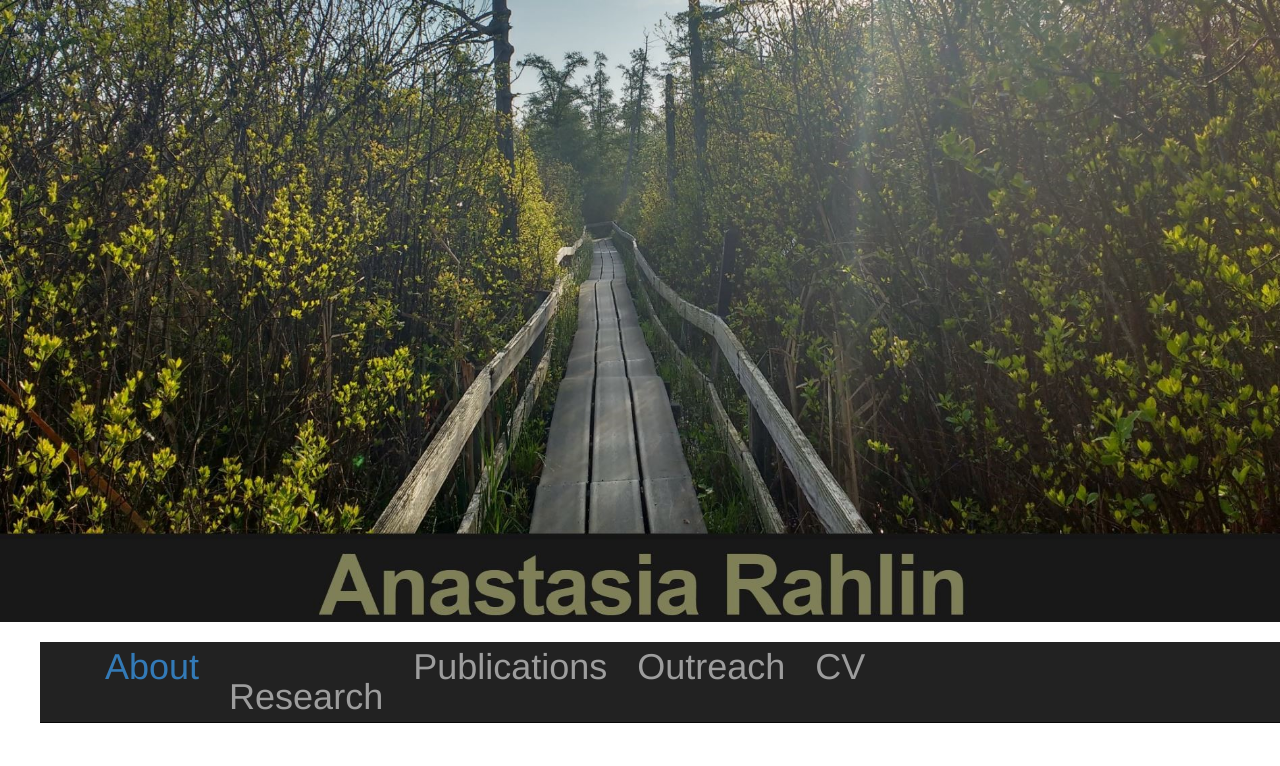
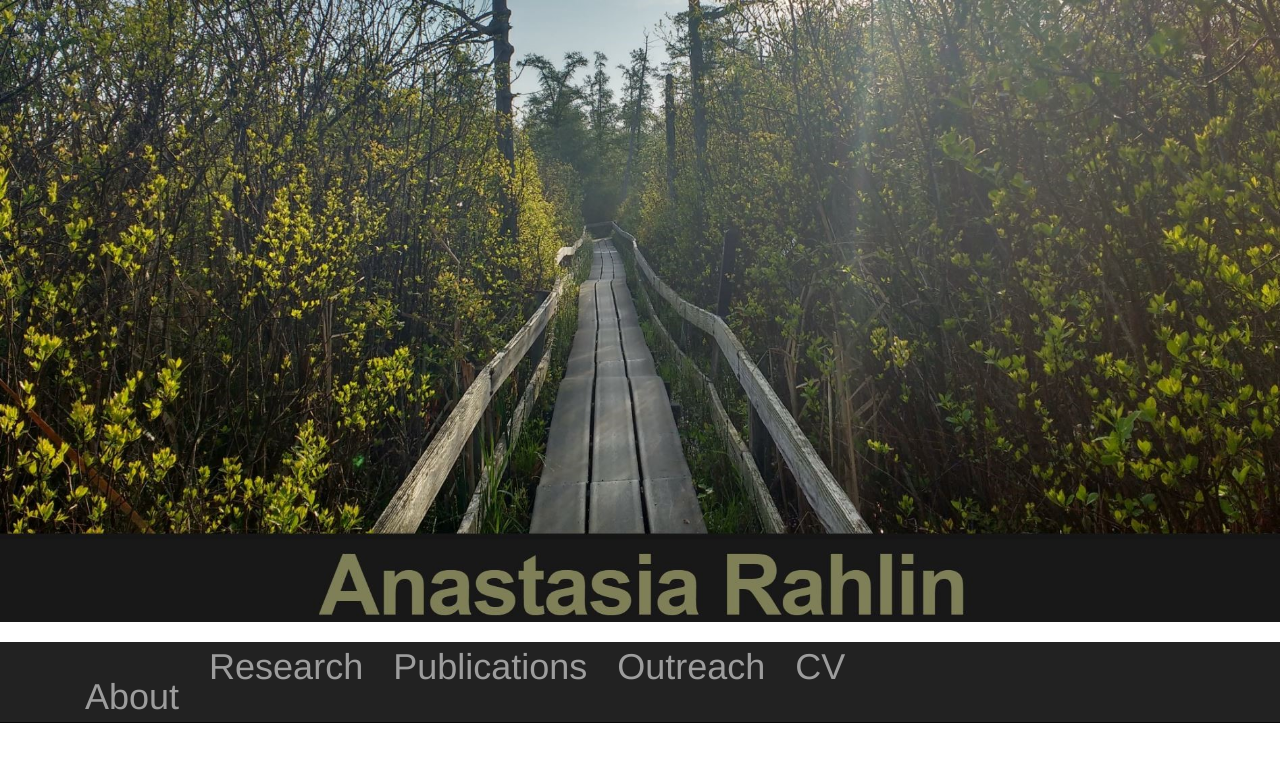
Before and after one commit to anarahlin/anarahlin.github.io, a Jekyll site: the page built from index.html, in a window 1280 px wide. Shown: the top 766 px of the page. Built offline with Jekyll 4.4.1, drawn with Linux system fonts in a browser that asks for light colours; nearby versions of some CDN libraries; the list of posts is cut into pages by our own code; comment, search, counter and statistics services are not loaded.

Commit message:
Revert "Update nav.html"
This reverts commit cff8e5ac7b3b8a16db55bc61630aa130fd777e68.

```diff
--- a/_includes/nav.html
+++ b/_includes/nav.html
@@ -77,70 +77,6 @@
 		</head>
 		<body>
 
-<!-- trying to see if this causes the old nav to come back? -->
- <div id="nav-wrapper">
-
-	<!-- Nav  	font-size: calc(20px + (200 - 20) * ((100vw - 250px) / (1800 - 250)));
-			line-height: calc(1.3em + (1.5 - 1.2) * ((100vw - 250px)/(1800 - 250))); -->
-	<nav id="nav">
-
-		<ul>
-			<!-- there were five <br>s  here as of 06.21.2019 and getting rid of them made the space between the links and Anastasia Rahlin be less.
-			{% assign current = page.url | downcase | split: '/'
-			%} <!-- the class is defined here, all you have to do is scale it
-			<li
-			    {% if current[1] == 'index.html' %}
-			    class='current' {% endif %}>
-				<a style="font-weight:bold"
-				   href="/index.html">
-					<h5>About</h5>
-				</a>
-			</li>
-
-
-
-			<li
-			    {% if current[1] == 'research.html' %}
-			    class='current'{% endif %}>
-				<a style="font-weight:bold"
-				   href="/research.html" >
-					<h5>Research</h5>
-				</a>
-			</li>
-
-
-			<li
-			    {% if current[1] == 'publications.html' %}
-			    class='current'{% endif %}>
-				<a style="font-weight:bold"
-				   href="/publications.html" >
-					<h5>Publications</h5>
-				</a>
-			</li>
-
-			<li
-			    {% if current[1] == 'outreach.html' %}
-			    class='current'{% endif %}>
-				<a style="font-weight:bold"
-				   href="/outreach.html" >
-					<h5>Outreach</h5>
-				</a>
-			</li>
-
-			<li
-			    {% if current[1] == 'CV.html' %}
-			    class='current'{% endif %}>
-				<a style="font-weight:bold"
-				   href="/cv.html" >
-					 <h5>CV</h5>
-				</a>
-			</li>
-
-		</ul>
-
-
-	</nav>
- <!-- trying to see if this causes the old nav to come back? -->
 
   <!-- new nav stuff -->
 <script src="https://cdnjs.cloudflare.com/ajax/libs/jquery/2.1.3/jquery.min.js"></script>
@@ -171,6 +107,7 @@
   </div>
 </nav>
 
+
 </div>
 
 </body>
```
